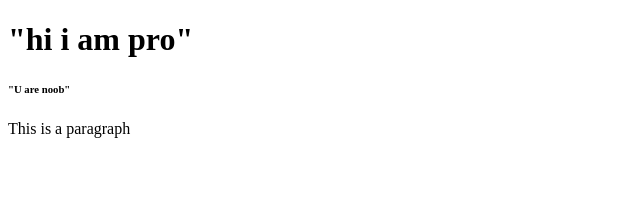
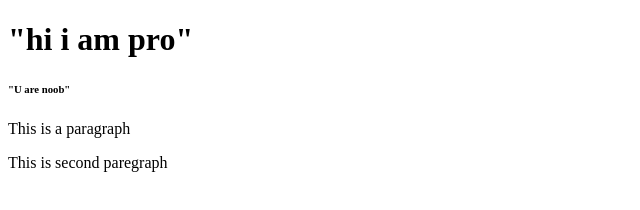
Before and after one commit to Arnav1505/git-test, a website: page index.html in a window 1280 px wide. Shown: the whole page, without its empty margins (0-640 px from the left). Drawn offline with Linux system fonts and the light colour scheme.

Commit message:
fourth commit

```diff
--- a/index.html
+++ b/index.html
@@ -10,5 +10,6 @@
     <h1>"hi i am pro"</h1>
     <h6>"U are noob"</h6>
     <p>This is a paragraph</p>
+    <p>This is second paregraph</p>
 </body>
 </html>
```
Also changed, not shown: package.json (added, +24 -0 lines), 2 other files.
